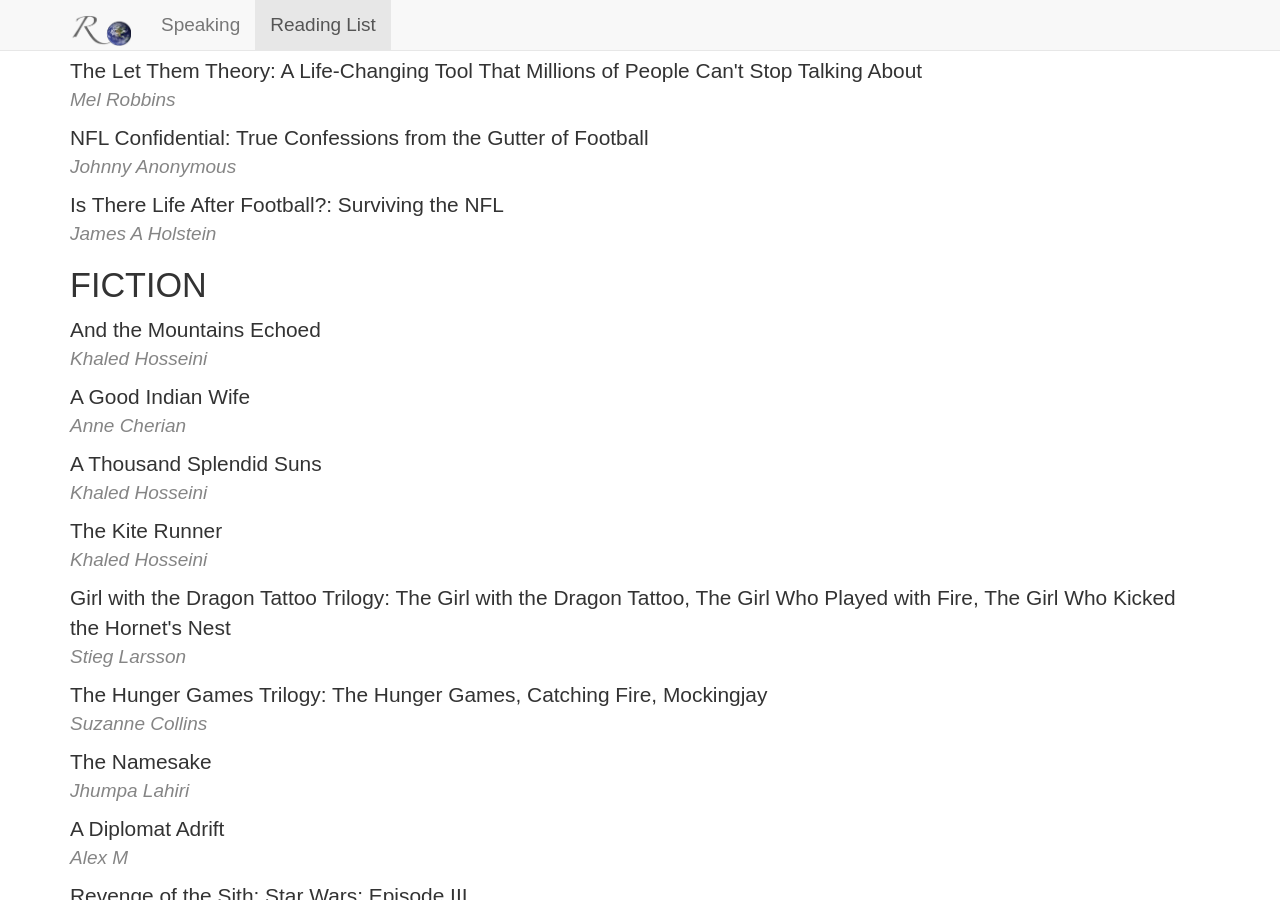
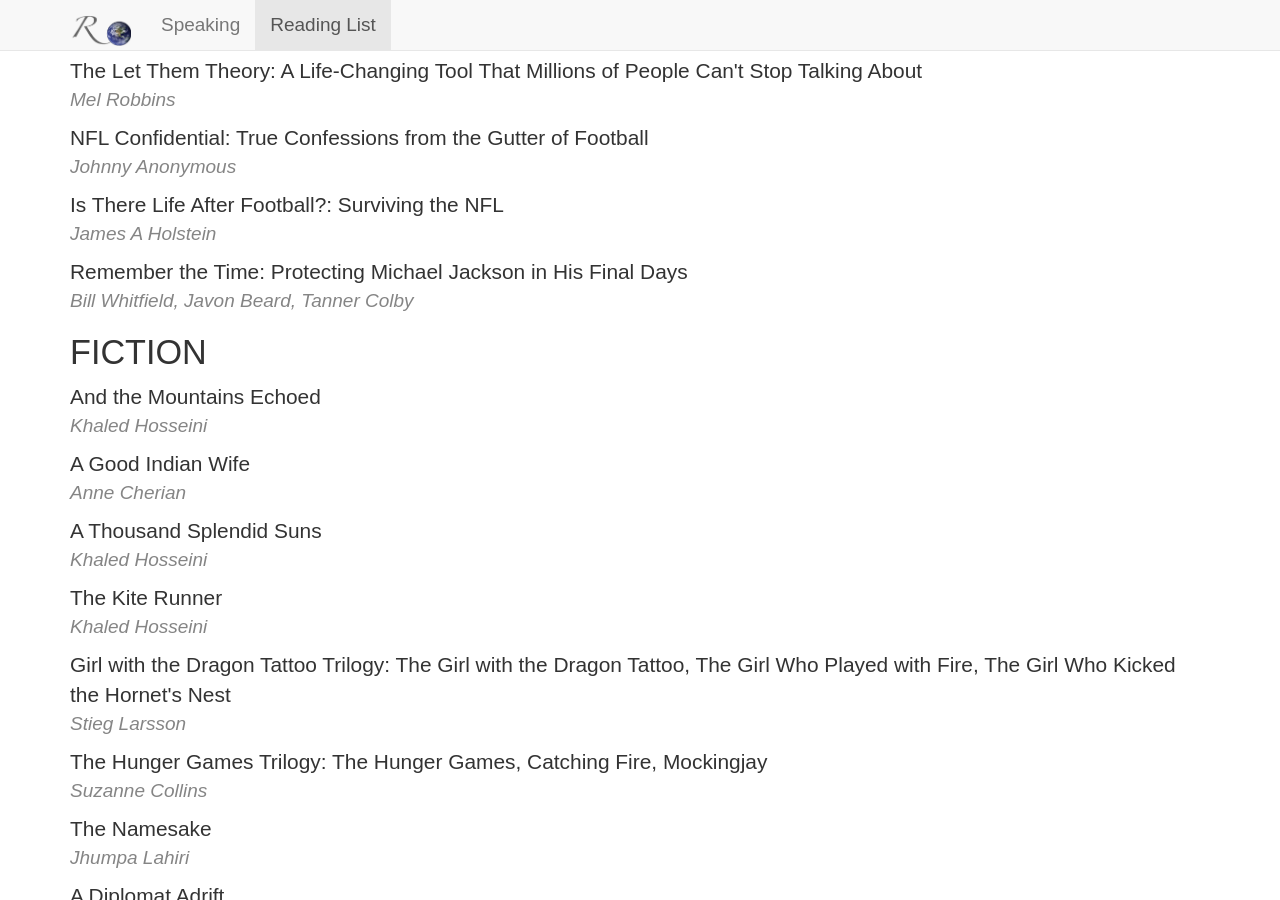
Before and after one commit to rovolution/rovolution.github.io, a Jekyll site: the page built from reading-list/index.html, in a window 1280 px wide and 900 px high, scrolled down 7983 px. Built offline with Jekyll 4.4.1, drawn with Linux system fonts in a browser that asks for light colours; nearby versions of some CDN libraries.

Commit message:
Update index.html

```diff
--- a/reading-list/index.html
+++ b/reading-list/index.html
@@ -489,6 +489,10 @@
 			<div class='book-list-title'>Is There Life After Football?: Surviving the NFL</div>
 			<div class='book-list-author'>James A Holstein</div>
 		</li>
+		<li class='book-list-entry'>
+			<div class='book-list-title'>Remember the Time: Protecting Michael Jackson in His Final Days</div>
+			<div class='book-list-author'>Bill Whitfield, Javon Beard, Tanner Colby</div>
+		</li>
 	</ul>
 	<h3 class="book-list-category">FICTION</h3>
 	<ul class='book-list'>
```
